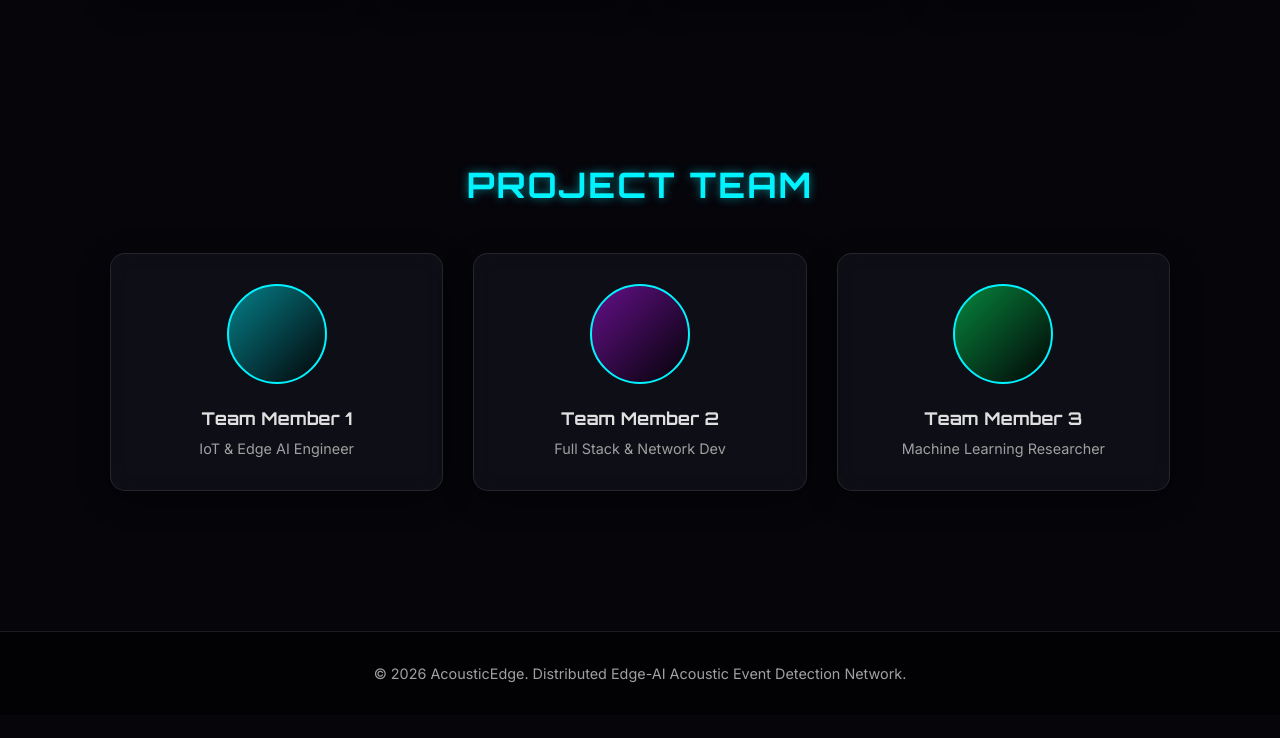
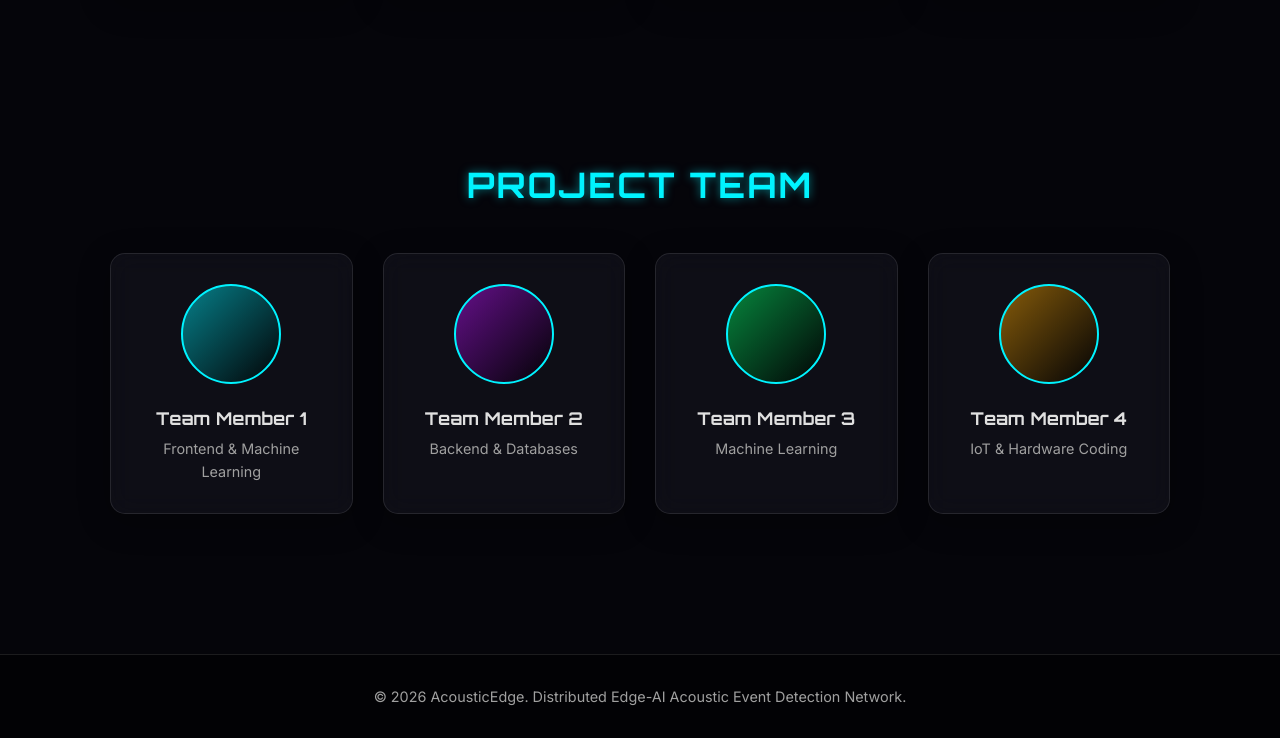
Before and after one commit to Priyansh-Shukla14/Distributed-Edge-Ai-Event-Detector, a plain HTML site: page about.html in a window 1280 px wide. Shown: the part 1073-1811 px from the top of the page. Before the commit the page ends 1788 px from the top, so only its background shows below. Drawn offline with Linux system fonts and the light colour scheme.

Commit message:
Update team section with 4 members

```diff
--- a/about.html
+++ b/about.html
@@ -64,17 +64,22 @@
             <div class="glass-card team-card">
                 <div class="avatar avatar-1"></div>
                 <h3>Team Member 1</h3>
-                <p>IoT & Edge AI Engineer</p>
+                <p>Frontend & Machine Learning</p>
             </div>
             <div class="glass-card team-card">
                 <div class="avatar avatar-2"></div>
                 <h3>Team Member 2</h3>
-                <p>Full Stack & Network Dev</p>
+                <p>Backend & Databases</p>
             </div>
             <div class="glass-card team-card">
                 <div class="avatar avatar-3"></div>
                 <h3>Team Member 3</h3>
-                <p>Machine Learning Researcher</p>
+                <p>Machine Learning</p>
+            </div>
+            <div class="glass-card team-card">
+                <div class="avatar avatar-4"></div>
+                <h3>Team Member 4</h3>
+                <p>IoT & Hardware Coding</p>
             </div>
         </div>
     </section>
--- a/style.css
+++ b/style.css
@@ -474,6 +474,7 @@ h1, h2, h3, h4 {
 .avatar-1 { background: linear-gradient(135deg, rgba(0,243,255,0.5), rgba(0,0,0,0.8)); }
 .avatar-2 { background: linear-gradient(135deg, rgba(188,19,254,0.5), rgba(0,0,0,0.8)); }
 .avatar-3 { background: linear-gradient(135deg, rgba(0,255,102,0.5), rgba(0,0,0,0.8)); }
+.avatar-4 { background: linear-gradient(135deg, rgba(255,170,0,0.5), rgba(0,0,0,0.8)); }
 
 .team-card h3 {
     margin-bottom: 5px;
```
